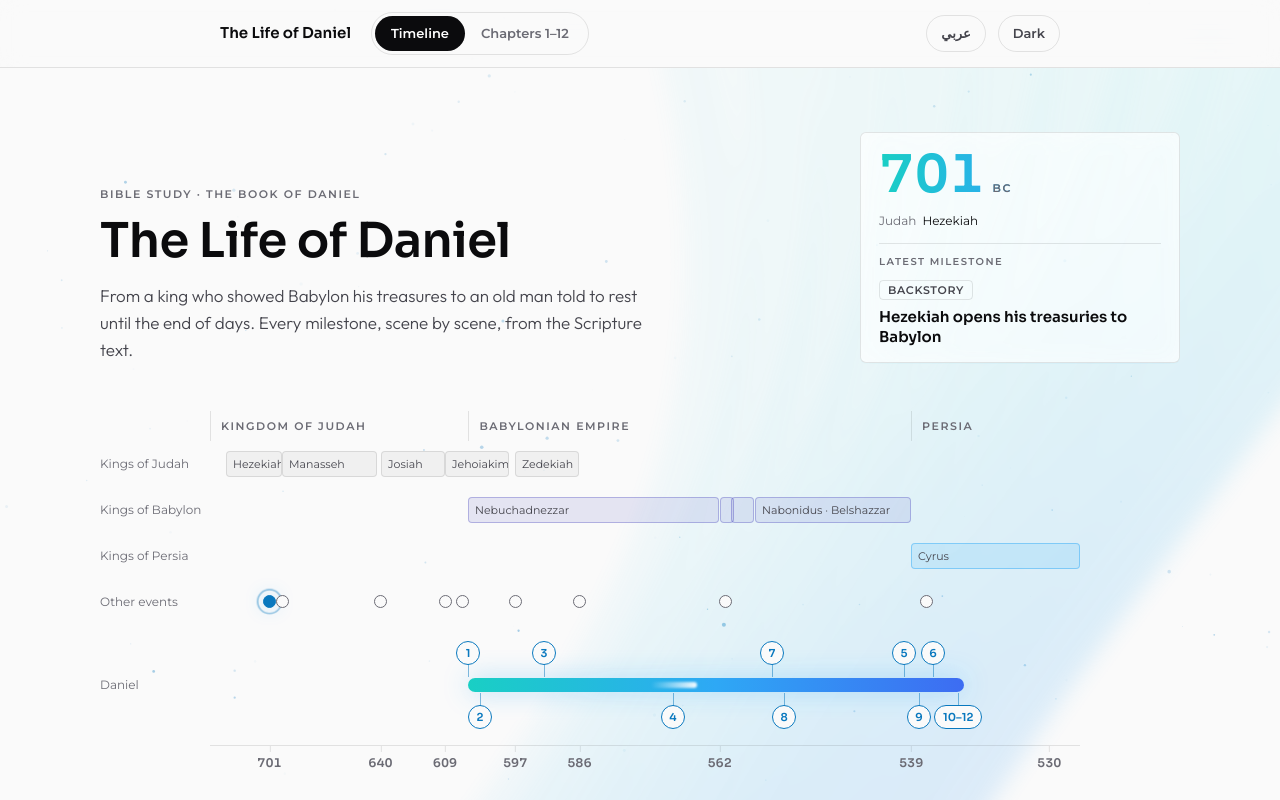
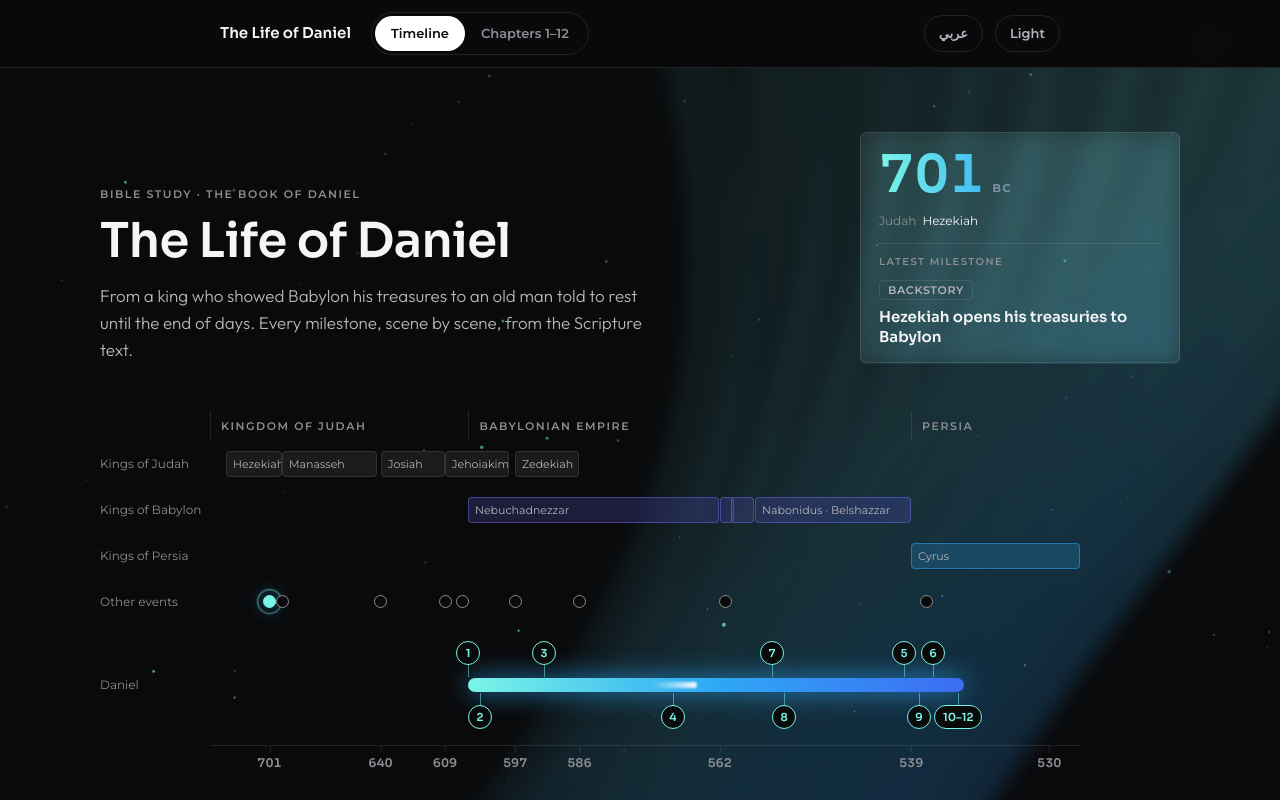
Before and after one commit to kamelshenouda/daniel, a plain HTML site: page index.html in a window 1280 px wide. Shown: the top 800 px of the page. Drawn offline with Linux system fonts and the light colour scheme; animation ran at ten frames a second.

Commit message:
Make dark the default theme
Co-Authored-By: Claude Opus 5.5 <noreply@anthropic.com>
Claude-Session: https://claude.ai/code/session_017VQ4psUCKMk4pCxErDoNPE

```diff
--- a/index.html
+++ b/index.html
@@ -1,5 +1,5 @@
 <!DOCTYPE html>
-<html lang="en" dir="ltr">
+<html lang="en" dir="ltr" data-theme="dark">
 <head>
 <meta charset="utf-8">
 <meta name="viewport" content="width=device-width, initial-scale=1">
@@ -1396,7 +1396,7 @@ addEventListener("scroll",()=>{if(vFor)hideV(true);},{passive:true});
     if(localStorage.getItem("daniel-layout")==="descent")layout="descent";
     if(localStorage.getItem("daniel-lang")==="ar")lang="ar";
   }catch(e){}
-  if(!t)t=window.matchMedia&&matchMedia("(prefers-color-scheme: dark)").matches?"dark":"light";
+  if(t!=="light")t="dark";
   document.documentElement.dataset.theme=t;
   const h=location.hash.replace("#","");
   if(h==="chapters"||h==="timeline")v=h;
```
